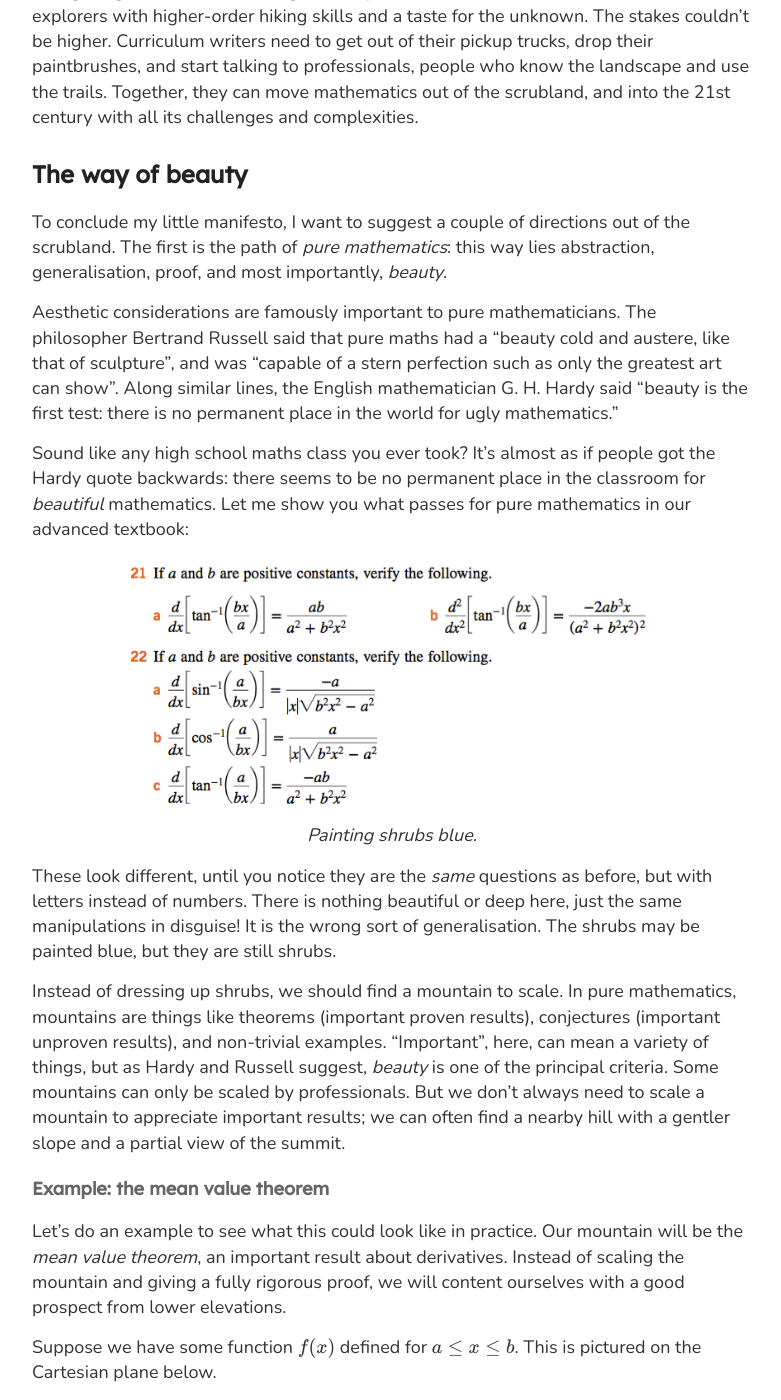
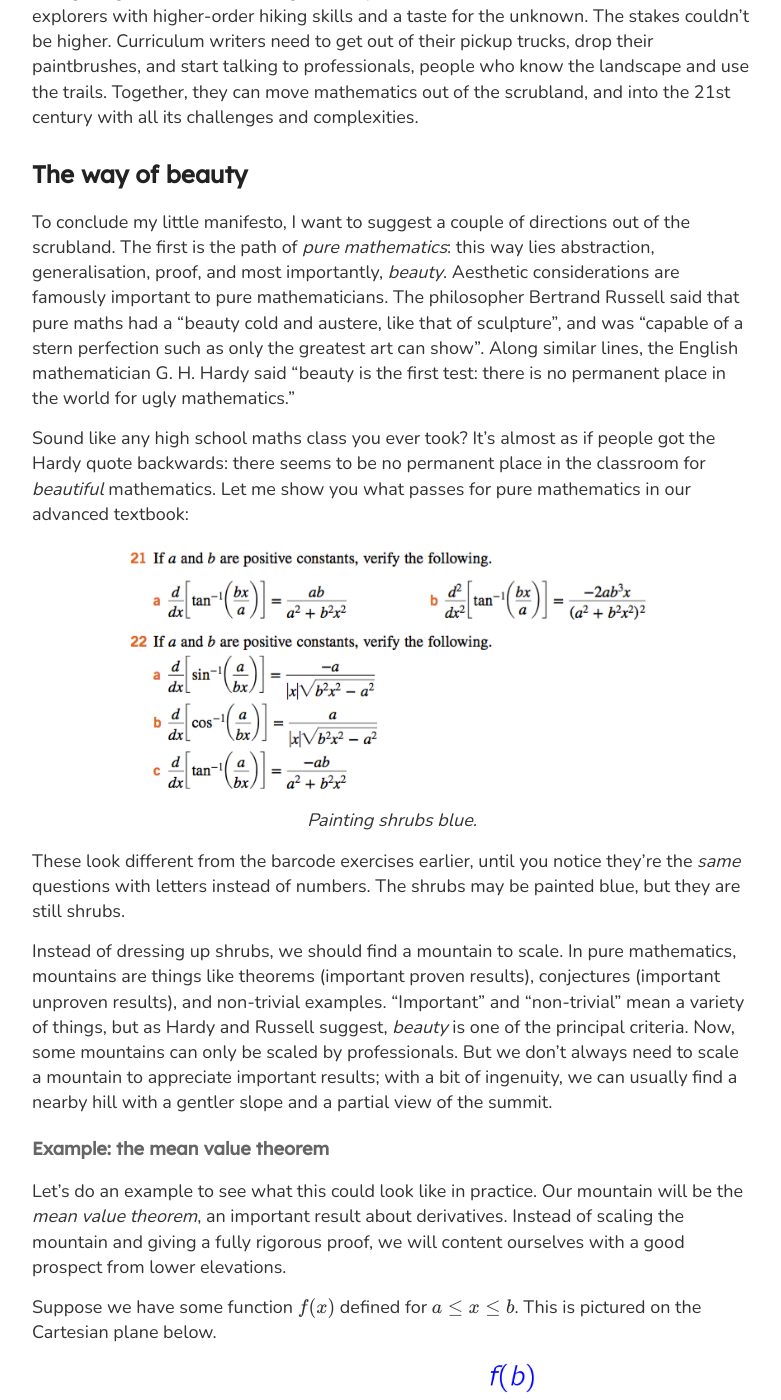
Before and after one commit to hapax/hapax.github.io, a Jekyll site: the page built from assets/teaching.md, in a window 1280 px wide and 1400 px high, scrolled down 3737 px. Shown: the whole window, without its empty margins (248-1029 px from the left). Built offline with Jekyll 4.4.1, drawn with Linux system fonts in a browser that asks for light colours; our own code applies the rules of GitHub Pages for plain Markdown files; formulas are drawn with MathJax 3; a script that is not in the unit is left out; some of the changed text lies outside the part shown.

Commit message:
Update teaching.md

```diff
--- a/assets/teaching.md
+++ b/assets/teaching.md
@@ -2,14 +2,14 @@
 Layout: post
 mathjax: true
 comments: true
-title:  "Stuck in the scrubland"
+title:  "The scrubland manifesto"
 categories: [Maths, Teaching]
 date:  2019-08-03
 ---
 
 **August 13, 2019.** *A manifesto on maths education.*
 
-## The scrubland manifesto
+## Stuck in the scrubland
 
 ### A preamble
 
@@ -190,7 +190,6 @@
 directions out of the scrubland.
 The first is the path of *pure mathematics*: this way lies
 abstraction, generalisation, proof, and most importantly, *beauty*.
-
 Aesthetic considerations are famously important to pure mathematicians.
 The philosopher Bertrand Russell said that pure maths had a "beauty cold
 and austere, like that of sculpture", and was "capable of a stern
@@ -212,22 +211,19 @@
 	</div>
 	</figure>
 
-These look different, until you notice they are the *same* questions as
-before, but with letters instead of numbers.
-There is nothing beautiful or deep here, just the same manipulations
-in disguise!
-It is the wrong sort of generalisation.
+These look different from the barcode exercises earlier, until you
+notice they're the *same* questions with letters instead of numbers.
 The shrubs may be painted blue, but they are still shrubs.
 
 Instead of dressing up shrubs, we should find a mountain to scale.
 In pure mathematics, mountains are things like theorems (important
 proven results), conjectures (important unproven results), and non-trivial examples.
-"Important", here, can mean a variety of things, but as Hardy and
+"Important" and "non-trivial" mean a variety of things, but as Hardy and
 Russell suggest, *beauty* is one of the principal criteria.
-Some mountains can only be scaled by professionals.
+Now, some mountains can only be scaled by professionals.
 But we don't always need to scale a mountain to appreciate important
-results; we can often find a nearby hill with a gentler slope and a
-partial view of the summit.
+results; with a bit of ingenuity, we can usually find a nearby hill
+with a gentler slope and a partial view of the summit.
 
 #### Example: the mean value theorem
 
```
Also changed, not shown: other parts of assets/teaching.md (+6 -0 lines).
